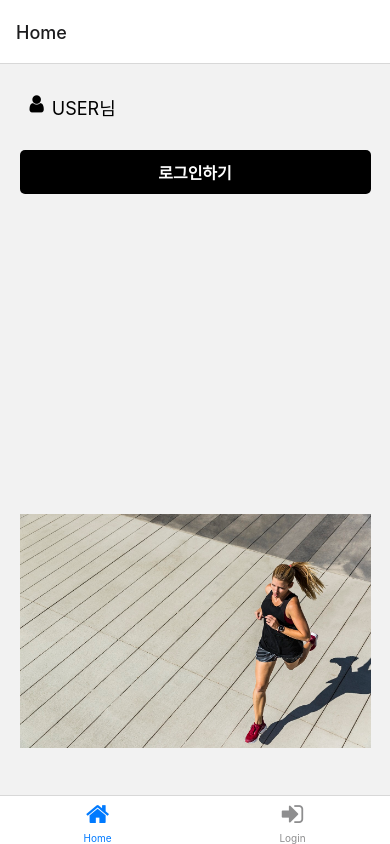
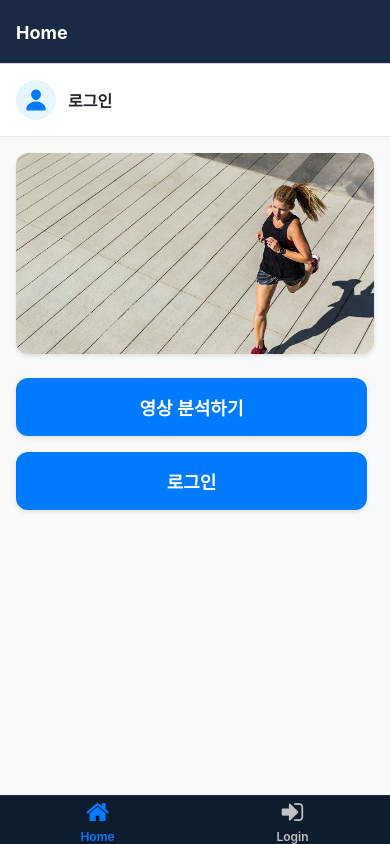
Before and after one commit to songminj/posemate_app, a React Native app: screen /Home in a window 390 px wide. Built offline with nearby package versions, Linux system fonts and the light colour scheme.

Commit message:
Design : CSS 수정

```diff
--- a/src/App.js
+++ b/src/App.js
@@ -1,3 +1,5 @@
+// app.js
+
 import * as React from 'react'
 import { NavigationContainer } from '@react-navigation/native'
 import Icon from 'react-native-vector-icons/FontAwesome'
@@ -20,7 +22,27 @@ const Tab = createBottomTabNavigator()
 
 const MainTabNavigator = () => {
   return (
-    <Tab.Navigator>
+    <Tab.Navigator
+      screenOptions={{
+        tabBarStyle: {
+          backgroundColor: '#0C1B2E',
+          borderTopColor: '#1A2A42',
+        },
+        tabBarActiveTintColor: '#007BFF',
+        tabBarInactiveTintColor: '#C0C0C0',
+        tabBarLabelStyle: {
+          fontSize: 12,
+          fontWeight: '600',
+        },
+        headerStyle: {
+          backgroundColor: '#1A2A42',
+        },
+        headerTintColor: '#FFFFFF',
+        headerTitleStyle: {
+          fontWeight: 'bold',
+        },
+      }}
+    >
       <Tab.Screen
         name='Home'
         component={HomeScreen}
@@ -54,7 +76,21 @@ const MainTabNavigator = () => {
 const App = () => {
   return (
     <NavigationContainer>
-      <Stack.Navigator initialRouteName='Main'>
+      <Stack.Navigator
+        initialRouteName='Main'
+        screenOptions={{
+          headerStyle: {
+            backgroundColor: '#1A2A42',
+          },
+          headerTintColor: '#FFFFFF',
+          headerTitleStyle: {
+            fontWeight: 'bold',
+          },
+          contentStyle: {
+            backgroundColor: '#0C1B2E',
+          },
+        }}
+      >
         <Stack.Screen
           name='MainTabs'
           component={MainTabNavigator}
--- a/src/components/Input.js
+++ b/src/components/Input.js
@@ -1,22 +1,28 @@
+// input.js
+
 import React from "react"
 import {
   StyleSheet,
   TextInput,
   View,
   Dimensions,
+  Text
 } from "react-native"
 import PropTypes from 'prop-types'
 
 const width = Dimensions.get('window').width
 
-const Input = ({ title, placeholder, secureTextEntry }) => {
+const Input = ({ title, placeholder, secureTextEntry, onChangeText, value, style }) => {
   return (
-    <View style={styles.container}>
+    <View style={[styles.container, style]}>
+      {title && <Text style={styles.title}>{title}</Text>}
       <TextInput
         style={styles.input}
         placeholder={placeholder ?? title}
-        placeholderTextColor={'#a3a3a3'}
+        placeholderTextColor={'#C0C0C0'}
         secureTextEntry={secureTextEntry}
+        onChangeText={onChangeText}
+        value={value}
       />
     </View>
   )
@@ -26,6 +32,9 @@ Input.propTypes = {
   title: PropTypes.string,
   placeholder: PropTypes.string,
   secureTextEntry: PropTypes.bool,
+  onChangeText: PropTypes.func,
+  value: PropTypes.string,
+  style: PropTypes.object
 }
 
 Input.defaultProps = {
@@ -35,18 +44,22 @@ Input.defaultProps = {
 
 const styles = StyleSheet.create({
   container: {
-    flexDirection: 'row',
-    alignItems: 'center',
-    marginBottom: 10,
-    borderWidth: 1,
-    borderColor: '#cccccc',
-    borderRadius: 5,
-    paddingHorizontal: 10,
+    marginBottom: 16,
+    width: width * 0.85,
+  },
+  title: {
+    color: '#FFFFFF',
+    fontSize: 14,
+    marginBottom: 8,
+    fontWeight: '600',
   },
   input: {
-    flex: 1,
-    paddingVertical: 10,
-    width: width * 0.8,
+    backgroundColor: '#1A2A42',
+    color: '#FFFFFF',
+    borderRadius: 8,
+    paddingVertical: 12,
+    paddingHorizontal: 16,
+    fontSize: 16,
   },
 })
 
--- a/src/components/LargeButton.js
+++ b/src/components/LargeButton.js
@@ -1,15 +1,16 @@
+// largebutton.js
+
 import React from 'react';
 import {
   Pressable,
   Dimensions,
-  Text
+  Text,
+  StyleSheet
 } from 'react-native';
 
+const { width } = Dimensions.get('window');
 
-
-const width = Dimensions.get('window').width;
 const LargeButton = (props) => {
-
   const handlePress = () => {
     if (typeof props.toward === 'function') {
       props.toward()
@@ -17,10 +18,13 @@ const LargeButton = (props) => {
       props.navigation.navigate(props.toward);
     }
   };
+
   return (
-    // 0.63버전 부터는 TouchableOpacity > Pressable로 권장
     <Pressable
-      style={styles.buttonStyle}
+      style={({ pressed }) => [
+        styles.buttonStyle,
+        pressed && styles.buttonPressed
+      ]}
       onPress={handlePress}
     >
       <Text style={styles.buttonTextStyle}>
@@ -34,21 +38,29 @@ LargeButton.defaultProps = {
   title: '',
 }
 
-const styles = {
+const styles = StyleSheet.create({
   buttonStyle: {
-    backgroundColor: '#000000',
+    backgroundColor: '#007AFF',
     width: width * 0.9,
-    innerHeight: 24,
-    padding: 10,
-    borderRadius: 5,
-    marginBottom: 10,
-    alignItems: 'center'
+    paddingVertical: 16,
+    borderRadius: 12,
+    alignItems: 'center',
+    justifyContent: 'center',
+    elevation: 3,
+    shadowColor: '#000',
+    shadowOffset: { width: 0, height: 2 },
+    shadowOpacity: 0.1,
+    shadowRadius: 4,
+  },
+  buttonPressed: {
+    backgroundColor: '#0056b3',
+    transform: [{ scale: 0.98 }],
   },
   buttonTextStyle: {
     color: 'white',
-    fontSize: 16,
-    fontWeight: 'bold',
+    fontSize: 18,
+    fontWeight: '600',
   },
-}
+});
 
 export default LargeButton;
--- a/src/login/LoginScreen.js
+++ b/src/login/LoginScreen.js
@@ -1,10 +1,13 @@
+// LoginScreen.js
+
 import React, { useState } from 'react'
 import {
   StyleSheet,
   View,
   Text,
   TouchableOpacity,
-  Image
+  Image,
+  StatusBar
 } from 'react-native'
 import AsyncStorage from '@react-native-async-storage/async-storage'
 import axios from 'axios'
@@ -16,7 +19,7 @@ const LoginScreen = ({ navigation }) => {
 
   const handleLogin = async () => {
     try {
-      const response = await axios.get('http://3.35.213.242:8080/api-member/', {
+      const response = await axios.get('http://i11a202.p.ssafy.io:8080/api-member/', {
         userId,
         password
       })
@@ -36,30 +39,33 @@ const LoginScreen = ({ navigation }) => {
 
   return (
     <View style={styles.container}>
+      <StatusBar barStyle="light-content" />
       <Image
         source={require('../../assets/logo.png')}
         style={styles.image}
       />
       <Text style={styles.title}>로그인</Text>
       <Input
+        title="아이디"
         placeholder='아이디를 입력하세요'
         onChangeText={text => setUserId(text)}
         value={userId}
       />
       <Input
+        title="비밀번호"
         placeholder='비밀번호를 입력하세요'
         secureTextEntry={true}
         onChangeText={text => setPassword(text)}
         value={password}
       />
       <TouchableOpacity style={styles.loginButton} onPress={handleLogin}>
-        <Text style={styles.loginButtonText}>로그인</Text>
+        <Text style={styles.buttonText}>로그인</Text>
       </TouchableOpacity>
       <TouchableOpacity
-        style={styles.loginButton}
+        style={[styles.loginButton, styles.signUpButton]}
         onPress={() => navigation.navigate('SignIn')}
       >
-        <Text style={styles.loginButtonText}>회원가입</Text>
+        <Text style={styles.buttonText}>회원가입</Text>
       </TouchableOpacity>
     </View>
   )
@@ -70,28 +76,45 @@ const styles = StyleSheet.create({
     flex: 1,
     justifyContent: 'center',
     alignItems: 'center',
-    backgroundColor: '#ffffff',
+    backgroundColor: '#0C1B2E',
     padding: 24
   },
   loginButton: {
     marginTop: 20,
-    backgroundColor: '#007bff',
-    paddingVertical: 10,
-    paddingHorizontal: 20,
-    borderRadius: 5,
+    backgroundColor: '#007BFF',
+    paddingVertical: 12,
+    paddingHorizontal: 24,
+    borderRadius: 8,
+    width: '100%',
+    alignItems: 'center',
   },
-  loginButtonText: {
-    color: '#ffffff',
+  signUpButton: {
+    backgroundColor: '#1A2A42',
+  },
+  buttonText: {
+    color: '#FFFFFF',
     fontSize: 16,
+    fontWeight: 'bold',
   },
   image: {
-    width: 100,
-    height: 100,
+    width: 120,
+    height: 120,
     marginBottom: 40,
+    tintColor: '#FFFFFF',
   },
   title: {
-    fontSize: 24,
-    marginBottom: 20,
+    fontSize: 28,
+    marginBottom: 24,
+    color: '#FFFFFF',
+    fontWeight: 'bold',
+  },
+  input: {
+    backgroundColor: '#1A2A42',
+    color: '#FFFFFF',
+    borderRadius: 8,
+    padding: 12,
+    marginBottom: 16,
+    width: '100%',
   }
 })
 
--- a/src/login/SignInScreen.js
+++ b/src/login/SignInScreen.js
@@ -1,9 +1,13 @@
+// signin.js
+
 import React, { useState } from 'react'
 import {
   StyleSheet,
   View,
   TouchableOpacity,
-  Text
+  Text,
+  StatusBar,
+  ScrollView
 } from 'react-native'
 import axios from 'axios'
 import AsyncStorage from '@react-native-async-storage/async-storage'
@@ -24,7 +28,7 @@ const SignInScreen = ({ navigation }) => {
     }
 
     try {
-      const response = await axios.post('http://3.35.213.242:8080/api-member/join', data)
+      const response = await axios.post('http://i11a202.p.ssafy.io:8080/api-member/join', data)
       console.log(response.data)
 
       if (response.data.token) {
@@ -40,23 +44,30 @@ const SignInScreen = ({ navigation }) => {
 
   return (
     <View style={styles.container}>
+      <StatusBar barStyle="light-content" />
+      <ScrollView contentContainerStyle={styles.scrollViewContent}>
+        <Text style={styles.title}>회원가입</Text>
         <Input
-        placeholder="이름"
+          title="이름"
+          placeholder="이름을 입력하세요"
           value={username}
           onChangeText={text => setUsername(text)}
         />
         <Input
-        placeholder="전화번호"
+          title="전화번호"
+          placeholder="전화번호를 입력하세요"
           value={phone}
           onChangeText={text => setPhone(text)}
         />
         <Input
-        placeholder="아이디"
+          title="아이디"
+          placeholder="아이디를 입력하세요"
           value={userId}
           onChangeText={text => setUserId(text)}
         />
         <Input
-        placeholder="비밀번호"
+          title="비밀번호"
+          placeholder="비밀번호를 입력하세요"
           secureTextEntry={true}
           value={password}
           onChangeText={text => setPassword(text)}
@@ -67,6 +78,7 @@ const SignInScreen = ({ navigation }) => {
         >
           <Text style={styles.signUpButtonText}>회원가입</Text>
         </TouchableOpacity>
+      </ScrollView>
     </View>
   )
 }
@@ -74,21 +86,33 @@ const SignInScreen = ({ navigation }) => {
 const styles = StyleSheet.create({
   container: {
     flex: 1,
+    backgroundColor: '#0C1B2E',
+  },
+  scrollViewContent: {
+    flexGrow: 1,
     justifyContent: 'center',
     alignItems: 'center',
-    backgroundColor: '#ffffff',
-    padding: 20,
+    padding: 24,
+  },
+  title: {
+    fontSize: 28,
+    fontWeight: 'bold',
+    color: '#FFFFFF',
+    marginBottom: 24,
   },
   signUpButton: {
-    marginTop: 20,
-    backgroundColor: '#007bff',
-    paddingVertical: 10,
-    paddingHorizontal: 20,
-    borderRadius: 5,
+    marginTop: 24,
+    backgroundColor: '#007BFF',
+    paddingVertical: 12,
+    paddingHorizontal: 24,
+    borderRadius: 8,
+    width: '100%',
+    alignItems: 'center',
   },
   signUpButtonText: {
-    color: '#ffffff',
+    color: '#FFFFFF',
     fontSize: 16,
+    fontWeight: 'bold',
   },
 })
 
--- a/src/screens/HomeScreen.js
+++ b/src/screens/HomeScreen.js
@@ -1,5 +1,5 @@
 import React, { useState, useEffect } from "react";
-import Icon from 'react-native-vector-icons/FontAwesome';
+import Icon from 'react-native-vector-icons/Ionicons';
 import AsyncStorage from '@react-native-async-storage/async-storage';
 import {
   SafeAreaView,
@@ -9,36 +9,35 @@ import {
   Image,
   Dimensions,
   ScrollView,
-  Pressable
+  TouchableOpacity,
+  StatusBar
 } from 'react-native';
 
 import LargeButton from '../components/LargeButton';
 
-const width = Dimensions.get('window').width;
+const { width } = Dimensions.get('window');
 
 const HiUser = ({ navigation, userId, isLoggedIn }) => {
   return (
-    <Pressable
+    <TouchableOpacity
       style={styles.hiUserContainer}
       onPress={() => navigation.navigate(isLoggedIn ? 'Profile' : 'Login')}
     >
-      <Icon
-        name="user"
-        size={20}
-        style={styles.hiUserIcon}
-      />
-      <Text style={styles.hiUserText}>{isLoggedIn ? `${userId}님` : 'USER님'}</Text>
-    </Pressable>
+      <View style={styles.avatarContainer}>
+        <Icon name="person" size={24} color="#007AFF" />
+      </View>
+      <Text style={styles.hiUserText}>{isLoggedIn ? `안녕하세요, ${userId}님` : '로그인'}</Text>
+    </TouchableOpacity>
   );
 };
 
 const HomeImage = () => {
   return (
-    <View>
+    <View style={styles.imageContainer}>
       <Image
-        style={styles.tiny}
+        style={styles.homeImage}
         source={require('../../assets/run1.jpg')}
-        resizeMode="contain"
+        resizeMode="cover"
       />
     </View>
   );
@@ -46,68 +45,72 @@ const HomeImage = () => {
 
 const HomeScreen = ({ navigation }) => {
 
-  const [isLoggedIn, setIsLoggedIn] = useState(false);
-  const [userId, setUserId] = useState('');
+  const [isLoggedIn, setIsLoggedIn] = useState(false)
+  const [userId, setUserId] = useState('')
 
   useEffect(() => {
-    checkLoginStatus();
-  }, []);
+    checkLoginStatus()
+  }, [])
 
   const checkLoginStatus = async () => {
     try {
-      const token = await AsyncStorage.getItem('userToken');
-      const id = await AsyncStorage.getItem('userId');
+      const token = await AsyncStorage.getItem('userToken')
+      const id = await AsyncStorage.getItem('userId')
       if (token) {
-        setIsLoggedIn(true);
-        setUserId(id);
-        console.log(token);
-        console.log('로그인중');
+        setIsLoggedIn(true)
+        setUserId(id)
+        console.log(token)
+        console.log('로그인중')
       } else {
-        setIsLoggedIn(false);
-        console.log('로그인 안되어있음');
+        setIsLoggedIn(false)
+        console.log('로그인 안되어있음')
       }
     } catch (error) {
-      console.error('Error checking login status:', error);
+      console.error('Error checking login status:', error)
     }
-  };
+  }
 
   const handleLogin = () => {
-    navigation.navigate('Login');
-  };
+    navigation.navigate('Login')
+  }
 
   const handleLogout = async () => {
     try {
-      await AsyncStorage.removeItem('userToken');
-      await AsyncStorage.removeItem('userId');
-      setIsLoggedIn(false);
-      setUserId('');
-      navigation.navigate('Login');
-      console.log('로그아웃 완료');
+      await AsyncStorage.removeItem('userToken')
+      await AsyncStorage.removeItem('userId')
+      setIsLoggedIn(false)
+      setUserId('')
+      navigation.navigate('Login')
+      console.log('로그아웃 완료')
     } catch (error) {
-      console.error('Error logging out:', error);
+      console.error('Error logging out:', error)
     }
-  };
+  }
 
   return (
     <SafeAreaView style={styles.safeArea}>
+      <StatusBar barStyle="dark-content" />
       <ScrollView contentContainerStyle={styles.scrollViewContent}>
         <View style={styles.headContainer}>
           <HiUser
             userId={userId}
-            navigation={navigation} // Pass navigation prop
+            navigation={navigation}
+            isLoggedIn={isLoggedIn}
           />
         </View>
         <View style={styles.container}>
-          <LargeButton
-            title={isLoggedIn ? '로그아웃하기' : '로그인하기'}
-            toward={isLoggedIn ? handleLogout : handleLogin}
-          />
           <HomeImage />
-          <LargeButton
-            title='영상 분석하기'
-            toward='Select'
-            navigation={navigation}
-          />
+          <View style={styles.buttonContainer}>
+            <LargeButton
+              title='영상 분석하기'
+              toward='Select'
+              navigation={navigation}
+            />
+            <LargeButton
+              title={isLoggedIn ? '로그아웃' : '로그인'}
+              toward={isLoggedIn ? handleLogout : handleLogin}
+            />
+          </View>
         </View>
       </ScrollView>
     </SafeAreaView>
@@ -115,43 +118,60 @@ const HomeScreen = ({ navigation }) => {
 }
 
 const styles = StyleSheet.create({
-  headContainer: {
-    padding: 10,
-    alignItems: 'flex-start',
-    width: width * 0.9, // Ensure it aligns correctly within the container width
-  },
   safeArea: {
     flex: 1,
+    backgroundColor: '#F8F9FA',
   },
   scrollViewContent: {
-    paddingVertical: 20,
+    flexGrow: 1,
+  },
+  headContainer: {
+    padding: 16,
+    backgroundColor: '#FFFFFF',
+    borderBottomWidth: 1,
+    borderBottomColor: '#E9ECEF',
+  },
+  hiUserContainer: {
+    flexDirection: 'row',
     alignItems: 'center',
   },
-  hiUserContainer: {
-    marginBottom: 20,
-    // padding: 10,
-    borderRadius: 5,
-    flexDirection: 'row'
+  avatarContainer: {
+    width: 40,
+    height: 40,
+    borderRadius: 20,
+    backgroundColor: '#E7F5FF',
+    justifyContent: 'center',
+    alignItems: 'center',
+    marginRight: 12,
   },
   hiUserText: {
-    fontSize: 18,
-    color: 'black',
-    textAlign: 'left',
-    width: '100%',
-  },
-  hiUserIcon: {
-    marginRight:8,
+    fontSize: 16,
+    color: '#212529',
+    fontWeight: '600',
   },
   container: {
-    justifyContent: 'center',
-    alignItems: 'center',
+    flex: 1,
+    padding: 16,
   },
-  tiny: {
-    width: width * 0.9,
-    height: undefined,
-    aspectRatio: 1,
-    marginBottom: 10,
+  imageContainer: {
+    width: '100%',
+    aspectRatio: 16 / 9,
+    borderRadius: 12,
+    overflow: 'hidden',
+    marginBottom: 24,
+    elevation: 3,
+    shadowColor: '#000',
+    shadowOffset: { width: 0, height: 2 },
+    shadowOpacity: 0.1,
+    shadowRadius: 4,
   },
-})
+  homeImage: {
+    width: '100%',
+    height: '100%',
+  },
+  buttonContainer: {
+    gap: 16,
+  }
+});
 
 export default HomeScreen;
```
Also changed, not shown: 1 other file (tests, documents, lock files or other folders). Lines whose indentation alone changed are shown as unchanged.
